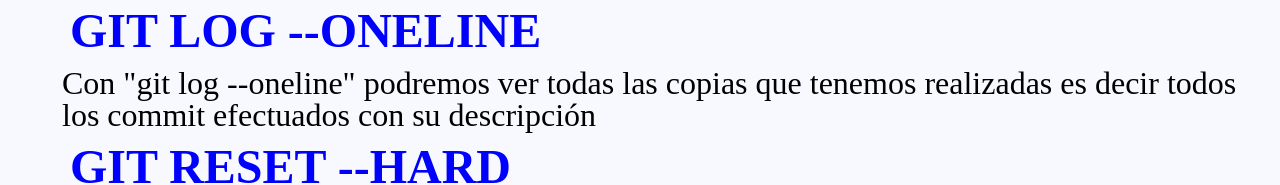
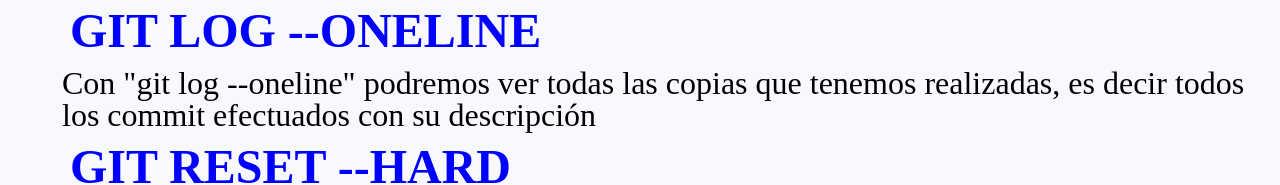
Before and after one commit to madocu5679/Proyecto-web-empresa-A, a plain HTML site: page index.html in a window 1280 px wide. Shown: the part 2479-2664 px from the top of the page. Drawn offline with Linux system fonts and the light colour scheme.

Commit message:
Añadiendo a github

```diff
--- a/index.html
+++ b/index.html
@@ -41,7 +41,7 @@
        <h2>ABRIENDO EDITOR VIM</h2>
        <p>Si cometieramos algún error por ejemplo de tipo ortográgico podriamos corregirlo con el editor  "VIM" el cual podemos abrir con el comando "git commit --amend, si tienes vinculado tu ide al proyecto con git te abrirá el archivo directamente en el,en mi caso visual studio code</p>
        <h2>GIT LOG --ONELINE</h2>
-       <p>Con "git log --oneline" podremos ver todas las copias que tenemos realizadas es decir todos los commit efectuados con su descripción</p>
+       <p>Con "git log --oneline" podremos ver todas las copias que tenemos realizadas, es decir todos los commit efectuados con su descripción</p>
        <h2>GIT RESET --HARD</h2>
        <p>Con este comando "git reset --hard 'codigo alfanumerico que asigno git a la instantanea'" volvera al estado que se encontraba el archivo con el codigo de copia que le indicamos, descartrá y borrará los cambios efectuados despues de ese momento</p>
 
```
